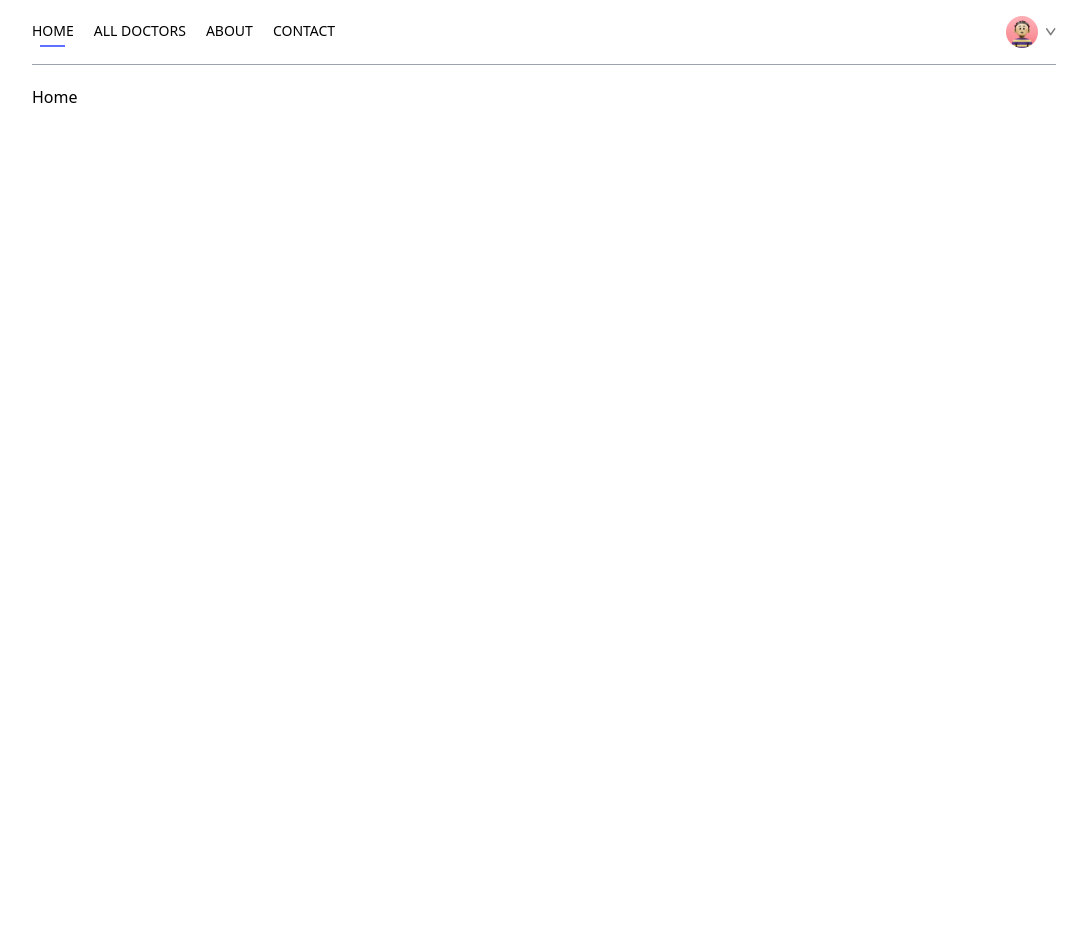
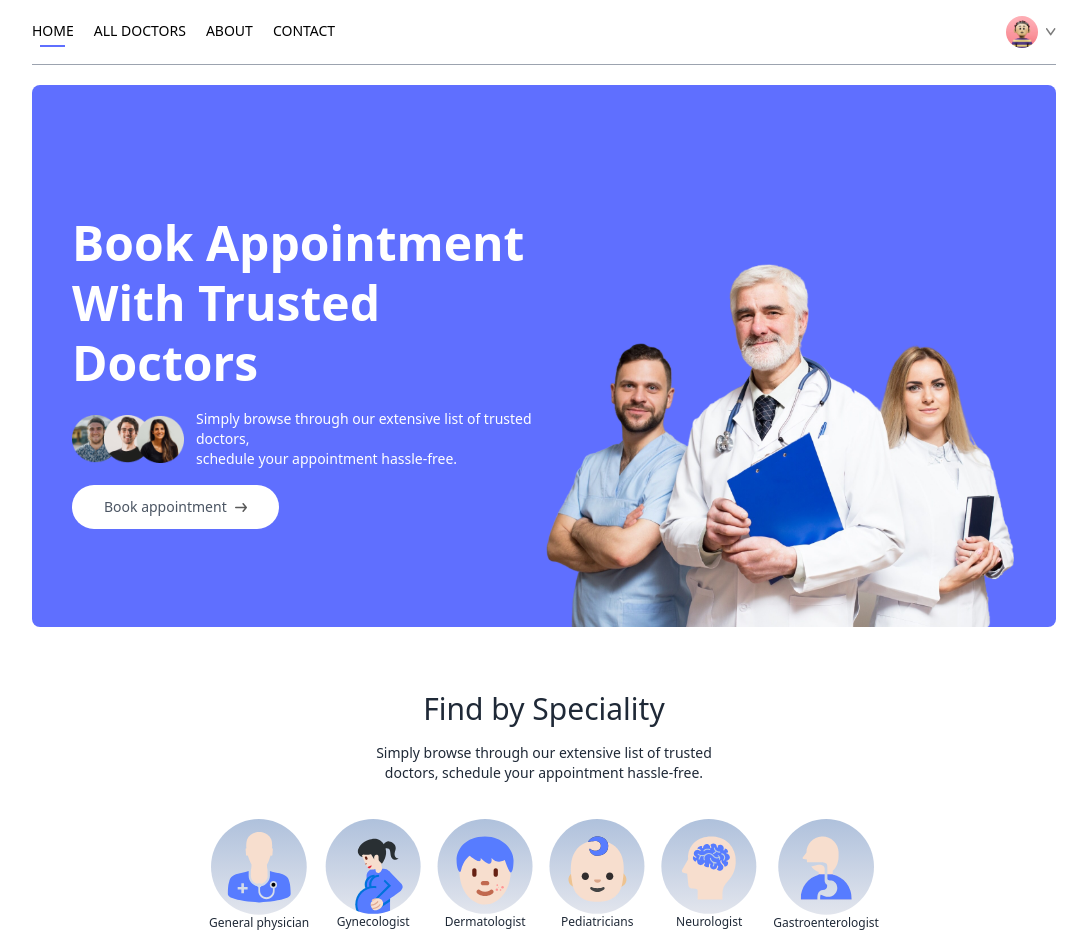
Before and after one commit to aditijain7836/Appointment-Booking-Frontend, a React (Create React App) app: page / in a window 1280 px wide. Shown: the top 952 px of the page, without its empty margins (96-1183 px from the left). Before the commit the page ends 800 px from the top, so only its background shows below. Built offline with nearby package versions, Linux system fonts and the light colour scheme.

Commit message:
Added Home page

```diff
--- /dev/null
+++ b/src/components/Header.jsx
@@ -0,0 +1,27 @@
+import React from 'react'
+import { assets } from '../assets/assets'
+
+const Header = () => {
+  return (
+    <div className='flex flex-col md:flex-row flex-wrap bg-primary rounded-lg px-6 md:px-10'>
+        <div className='md:w-1/2 flex flex-col items-start justify-center gap-4 py-10 m-auto md:py-[10vw] md:mb-[-30px]'>
+            <p className='text-3xl md:text-4xl lg:text-5xl text-white font-semibold leading-tight md:leading-tight lg:leading-tight'>
+                Book Appointment <br /> With Trusted Doctors
+            </p>
+            <div className='flex flex-col md:flex-row items-center gap-3 text-white text-sm font-light'>
+                <img className='w-28' src={assets.group_profiles} alt="" />
+                <p>Simply browse through our extensive list of trusted doctors, <br className='hidden sm:block'/> schedule your appointment hassle-free.</p>
+            </div>
+            <a href="#speciality" className='flex items-center gap-2 bg-white rounded-full px-8 py-3 text-gray-600 text-sm m-auto md:m-0 hover:scale-105 transition-all duration-300'>
+                Book appointment <img className='w-3' src={assets.arrow_icon} alt='' />
+            </a>
+        </div>
+
+        <div className='md:w-1/2 relative'>
+            <img className='w-full md:absolute bottom-0 h-auto rounded-lg' src={assets.header_img} alt='' />
+        </div>
+    </div>
+  )
+}
+
+export default Header
--- /dev/null
+++ b/src/components/SpecialityMenu.jsx
@@ -0,0 +1,24 @@
+import React from 'react'
+import { specialityData } from '../assets/assets'
+import { Link } from 'react-router-dom'
+
+const SpecialityMenu = () => {
+  return (
+    <div id='speciality' className='flex flex-col items-center gap-4 py-16 text-gray-800'>
+        <h1 className='text-3xl font-medium'>Find by Speciality</h1>
+        <p className='sm:w-1/3 text-center text-sm'>
+            Simply browse through our extensive list of trusted doctors, schedule your appointment hassle-free.
+        </p>
+        <div className='flex sm:justify-center gap-4 pt-5 w-full overflow-scroll'>
+            {specialityData.map((item, index) => (
+                <Link key={index} to={`/doctors/${item.speciality}`} className='flex flex-col items-center text-xs cursor-pointer flex-shrink-0 hover:translate-y-[-10px] transition-all duration-500' >
+                    <img className='w-15 sm:w-24' src={item.image} alt=""/>
+                    <p>{item.speciality}</p>
+                </Link>
+            ))}
+        </div>
+    </div>
+  )
+}
+
+export default SpecialityMenu
--- a/src/index.css
+++ b/src/index.css
@@ -5,3 +5,7 @@
 .active hr{
     @apply block
 }
+
+::-webkit-scrollbar{
+    @apply hidden
+}
--- a/src/pages/Home.jsx
+++ b/src/pages/Home.jsx
@@ -1,9 +1,12 @@
 import React from 'react'
+import Header from '../components/Header'
+import SpecialityMenu from '../components/SpecialityMenu'
 
 const Home = () => {
   return (
     <div>
-      <h1>Home</h1>
+      <Header/>
+      <SpecialityMenu />
     </div>
   )
 }
```
